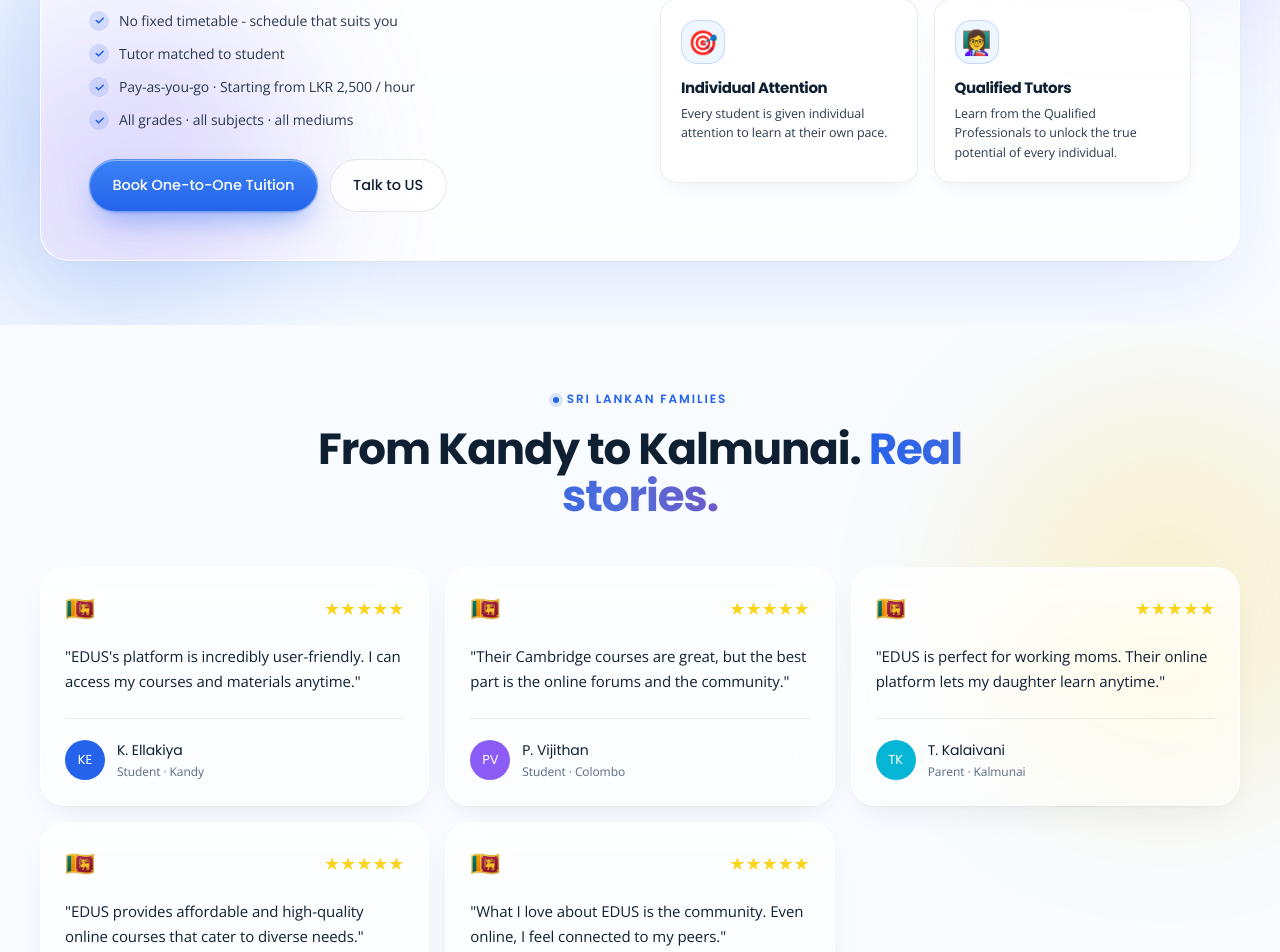
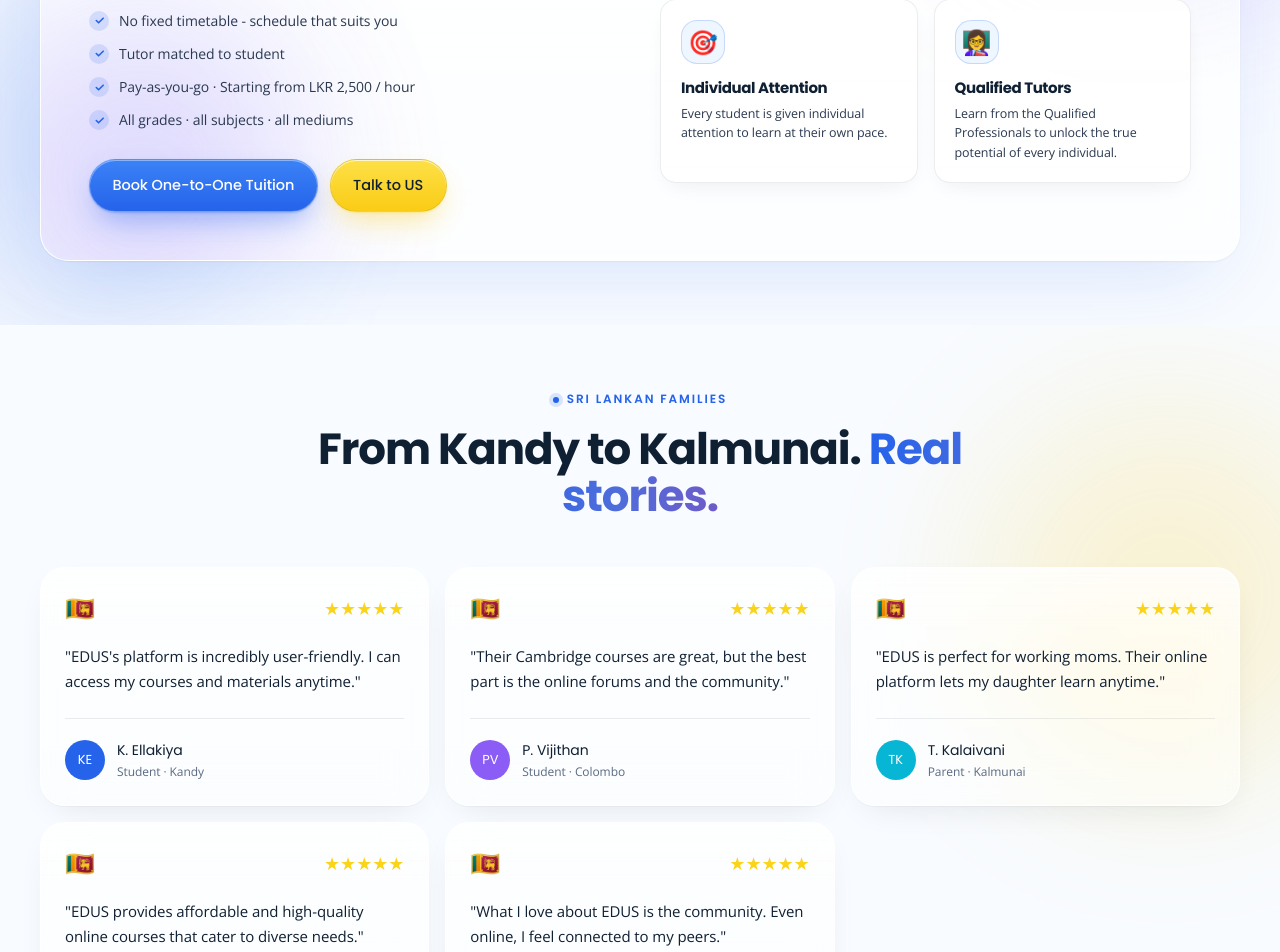
Before and after one commit to edustutor/edusmainwebsite, a Next.js app: page /sl in a window 1280 px wide. Shown: the part 2879-3831 px from the top of the page. Built offline with nearby package versions, Linux system fonts and the light colour scheme.

Commit message:
fix: update button style for 'Talk to US' link to enhance visibility

```diff
--- a/app/sl/page.tsx
+++ b/app/sl/page.tsx
@@ -348,7 +348,7 @@
                   >
                     Book One-to-One Tuition
                   </a>
-                  <Link href="/contact" className="btn btn-ghost">Talk to US</Link>
+                  <Link href="/contact" className="btn btn-yellow">Talk to US</Link>
                 </div>
               </div>
 
```
